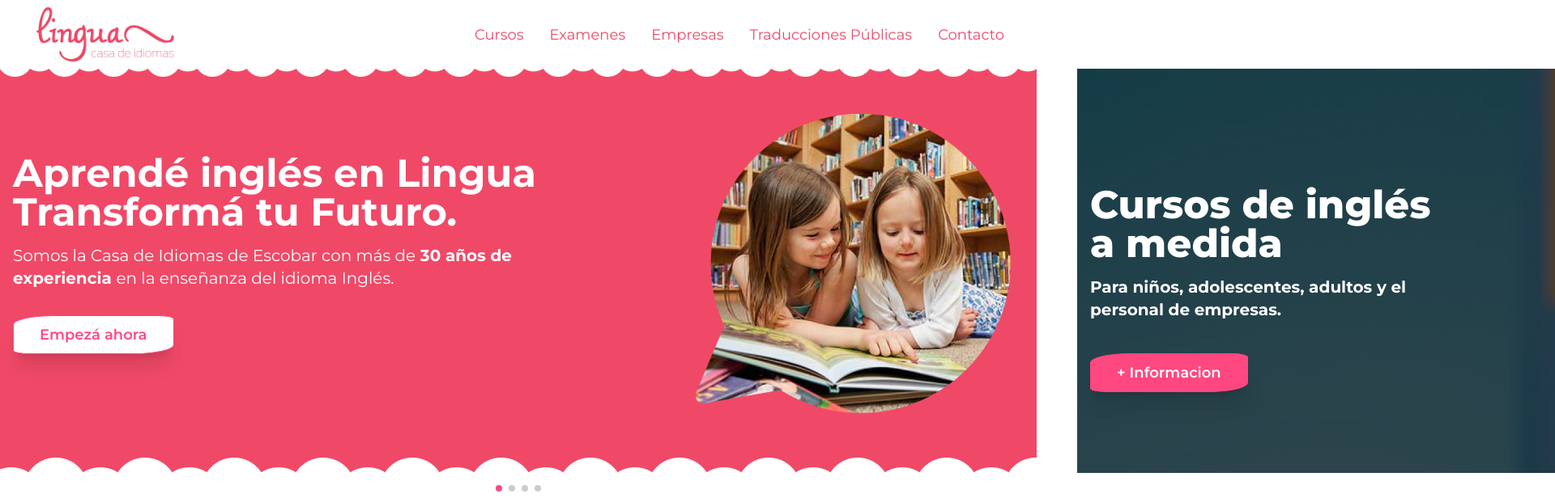
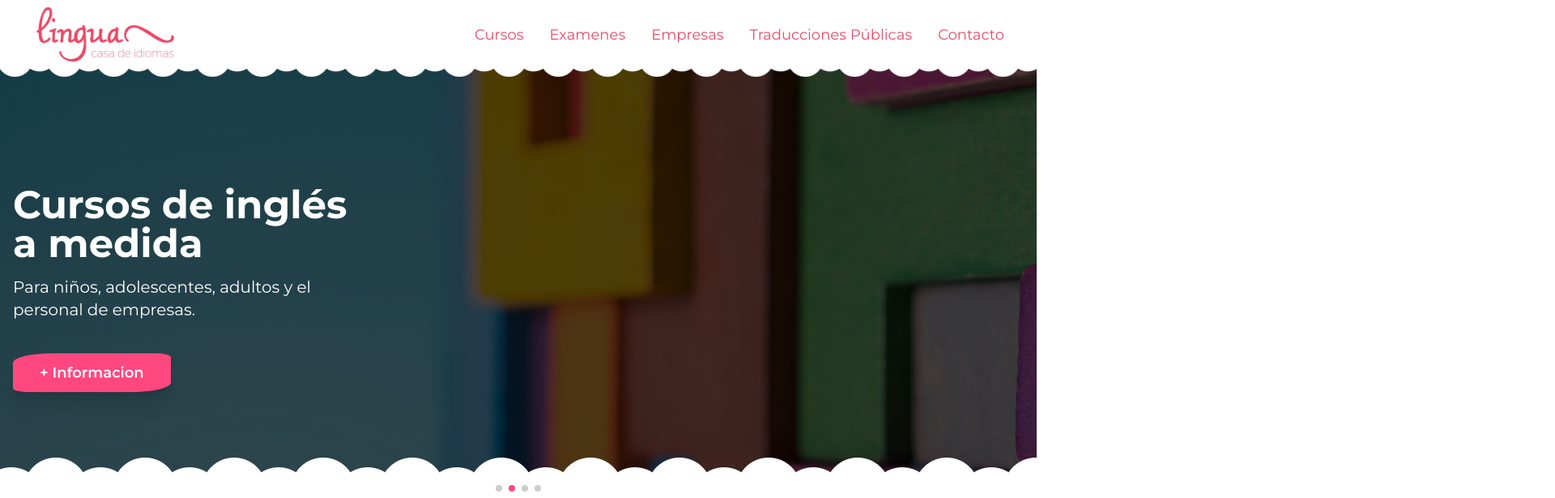
Before and after one commit to EmilianoAloi/lingua, a Next.js app: page / in a window 1280 px wide. Shown: the top 616 px of the page at 81% size, 1920 px wide, since content can reach past the window. Built offline with nearby package versions, Linux system fonts and the light colour scheme; what tw-elements would draw is missing.

Commit message:
carousel customizado

```diff
--- a/src/app/globals.css
+++ b/src/app/globals.css
@@ -57,7 +57,7 @@ header,
   }
 
   .banner-hero3 {
-    background-image: url("/img/image-traducciones.jpg");
+    background-image: url("/img/image-traducciones-mobile.png") !important;
     height: 580px !important;
   }
 
--- a/src/components/About.jsx
+++ b/src/components/About.jsx
@@ -6,7 +6,7 @@ const About = () => {
   return (
     <section className="py-6 md:py-20 about-section">
       <div>
-        <div className="container mx-auto py-5">
+        <div id="about" className="container mx-auto py-5 ">
           <div className="flex flex-wrap items-center gap-20">
             <div className="hidden md:block w-full md:w-5/12">
               <div className="about-video">
--- a/src/components/HeroCarousel.jsx
+++ b/src/components/HeroCarousel.jsx
@@ -1,21 +1,35 @@
 "use client";
 
 import { Swiper, SwiperSlide } from "swiper/react";
-import { Navigation, Pagination, Scrollbar } from "swiper/modules";
+import {
+  Navigation,
+  Pagination,
+  Scrollbar,
+  Autoplay,
+  EffectFade,
+} from "swiper/modules";
 import "swiper/css";
 import "swiper/css/navigation";
 import "swiper/css/pagination";
 import "swiper/css/scrollbar";
+import "swiper/css/effect-fade";
 import Image from "next/image";
 import heroKid from "@/assets/hero-kid.png";
 
 const HeroCarousel = () => {
   return (
     <Swiper
-      modules={[Navigation, Pagination, Scrollbar]}
+      modules={[Navigation, Pagination, Scrollbar, Autoplay, EffectFade]}
       pagination={{ clickable: true }}
-      spaceBetween={50}
+      spaceBetween={0}
       slidesPerView={1}
+      autoplay={{
+        delay: 3000,
+        disableOnInteraction: false,
+      }}
+      effect="fade" // Activar el efecto de fade
+      fadeEffect={{ crossFade: true }} // Opcional: Hacer que el fade sea más fluido entre slides
+      speed={1500}
       onSlideChange={() => console.log("slide change")}
       onSwiper={(swiper) => console.log(swiper)}
       className="swiper-hero  hero relative overflow-hidden"
@@ -43,9 +57,12 @@ const HeroCarousel = () => {
               idioma Inglés.
             </p>
 
-            <button className="btn btn-cta text-lg text-white shadow-xl mt-6  md:mt-8 px-8 bg-white text-customPink   font-semibold rounded shadow-xl">
-              Empezá ahora
-            </button>
+            <a
+              href="#about"
+              className="btn btn-cta text-lg text-white shadow-xl mt-6  md:mt-8 px-8 bg-white text-customPink   font-semibold rounded shadow-xl"
+            >
+              Descubrí más
+            </a>
           </div>
 
           <div className="hidden sm:block self-center justify-self-center pt-10  me-4">
@@ -57,10 +74,10 @@ const HeroCarousel = () => {
         <div className="banner-hero4 ">
           <div className="flex container">
             <div className="banner-info max-w-[450px] text-white mt-44 md:mt-36 rounded-xl ">
-              <h2 className="text-2xl lg:text-5xl font-extrabold ">
+              <h2 className="text-2xl lg:text-5xl font-bold ">
                 Cursos de inglés a medida <br />
               </h2>
-              <p className="text-xl font-bold mb-6 mt-4">
+              <p className="text-xl  mb-6 mt-4">
                 Para niños, adolescentes, adultos y el personal de empresas.
               </p>
               <p className="font-bold"></p>
@@ -75,10 +92,10 @@ const HeroCarousel = () => {
         <div className="banner-hero2 ">
           <div className="flex container">
             <div className="banner-info max-w-[500px] text-white mt-44 md:mt-36">
-              <h2 className="text-2xl lg:text-5xl font-extrabold ">
+              <h2 className="text-2xl lg:text-5xl font-bold ">
                 Examen AACI <br />
               </h2>
-              <p className="text-xl font-bold mb-6 mt-4">
+              <p className="text-xl  mb-6 mt-4">
                 (Asociación Argentina de Cultura Inglesa) <br />
                 Certificá tu nivel de inglés
               </p>
@@ -94,10 +111,10 @@ const HeroCarousel = () => {
         <div className="banner-hero3 ">
           <div className="flex container">
             <div className="banner-info max-w-[600px] text-white mt-44 md:mt-36 rounded-xl s">
-              <h2 className="text-2xl lg:text-5xl font-extrabold ">
+              <h2 className="text-2xl lg:text-5xl font-bold ">
                 Traducciones públicas <br />
               </h2>
-              <p className="text-xl font-bold mb-6 mt-4">
+              <p className="text-xl mb-6 mt-4">
                 Ofrecemos servicio de traducciones públicas para personas,
                 instituciones o empresas.
               </p>
@@ -109,24 +126,6 @@ const HeroCarousel = () => {
           </div>
         </div>
       </SwiperSlide>
-      {/* <SwiperSlide>
-        <div className="banner-hero4 ">
-          <div className="flex container">
-            <div className="banner-info max-w-[450px] text-white mt-36 rounded-xl s">
-              <h2 className="text-2xl lg:text-5xl font-extrabold ">
-                Cursos de inglés a medida <br />
-              </h2>
-              <p className="text-xl font-bold mb-6 mt-4">
-                Para niños, adolescentes, adultos y el personal de empresas.
-              </p>
-              <p className="font-bold"></p>
-              <button className="btn text-lg text-white  shadow-xl mt-6  md:mt-4 px-8 font-semibold rounded shadow-xl">
-                + Informacion
-              </button>
-            </div>
-          </div>
-        </div>
-      </SwiperSlide> */}
     </Swiper>
   );
 };
```
Also changed, not shown: public/img/image-traducciones-mobile.png (added).
